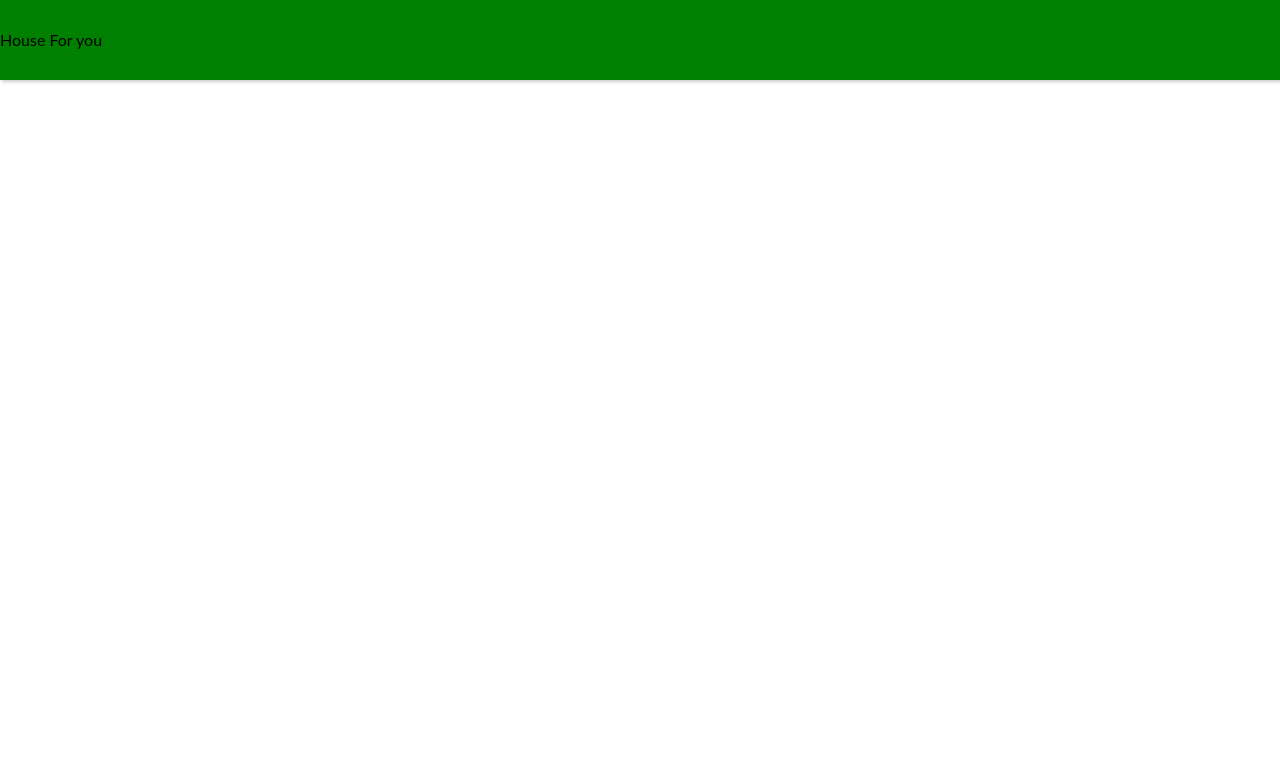
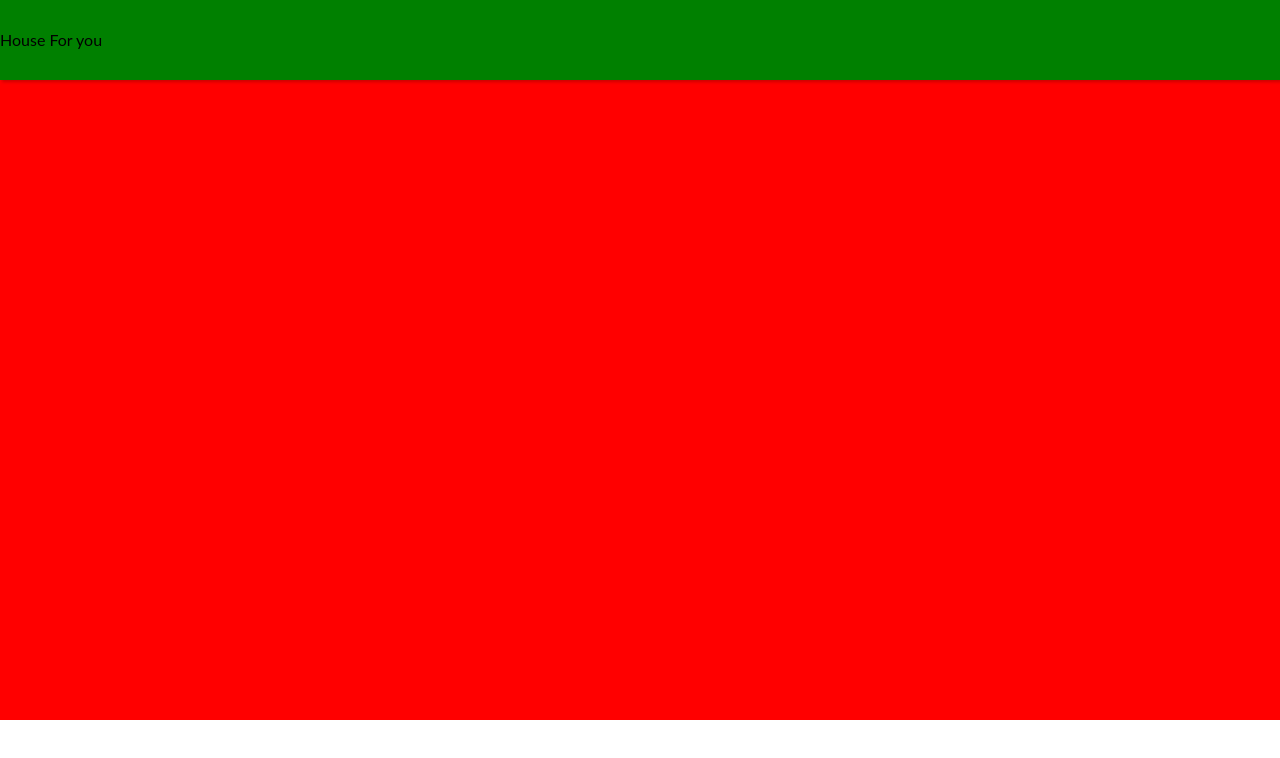
Before and after one commit to victorHL99/house-for-you-front, a React (Create React App) app: page /home in a window 1280 px wide. Shown: the top 758 px of the page. Built offline with nearby package versions, Linux system fonts and the light colour scheme.

Commit message:
:lipstick: feat: create style for page container and added at the page Home

```diff
--- a/src/pages/Home.js
+++ b/src/pages/Home.js
@@ -3,12 +3,13 @@ import React from 'react';
 // import { useNavigate } from 'react-router-dom';
 
 import Header from '../components/Header/Header';
+import * as S from '../styles/style';
 
 export default function Home() {
   return (
-    <div>
+    <S.PageContainer>
       <Header />
       <h1>Home</h1>
-    </div>
+    </S.PageContainer>
   );
 }
--- a/src/styles/style.js
+++ b/src/styles/style.js
@@ -16,3 +16,9 @@ export const SignForm = styled.form`
   justify-content: center;
   gap: 10px;
 `;
+
+export const PageContainer = styled.main`
+  width: 100%;
+  height: calc(100vh - ${({ theme }) => theme.spacing.headerHeight});
+  background-color: red;
+`;
```
